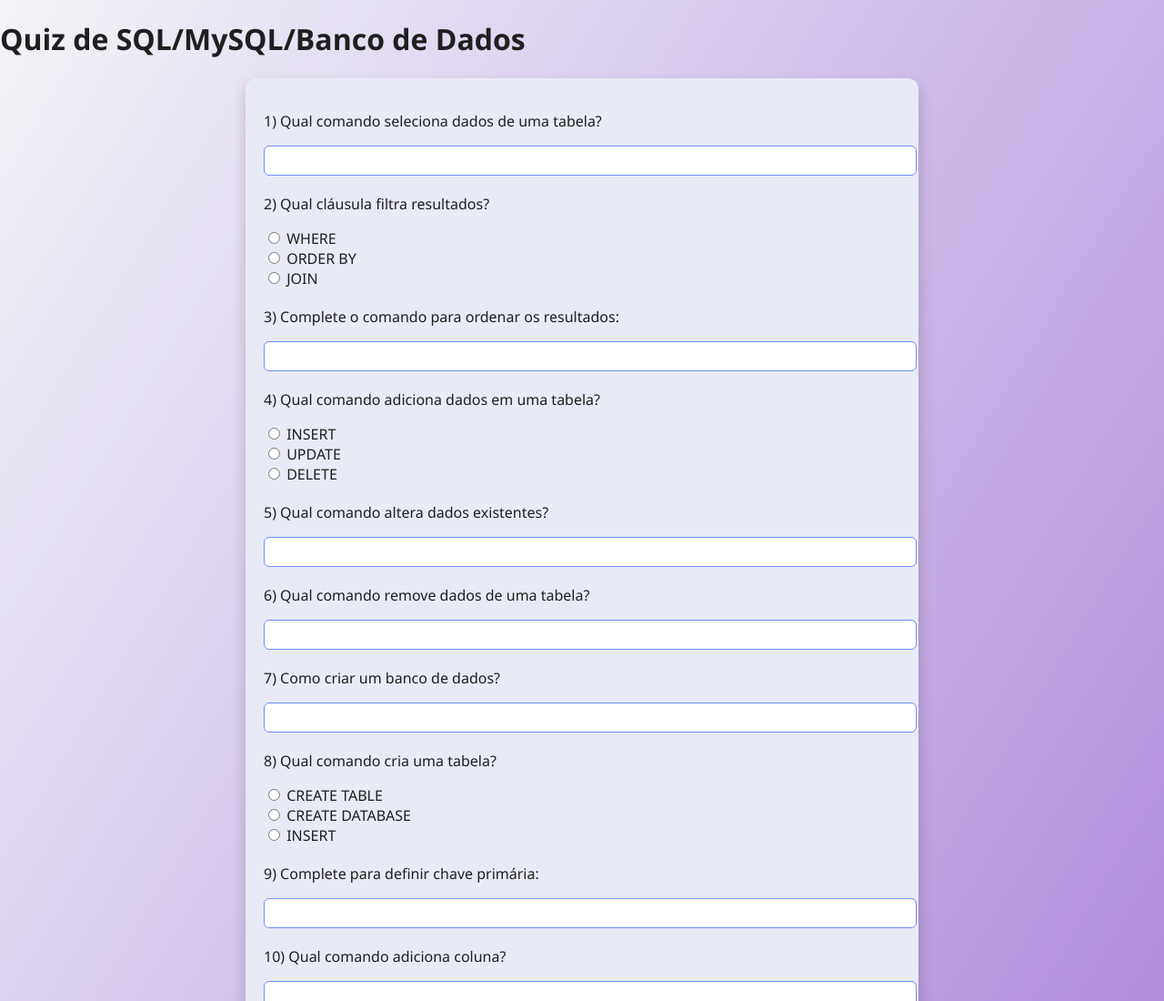
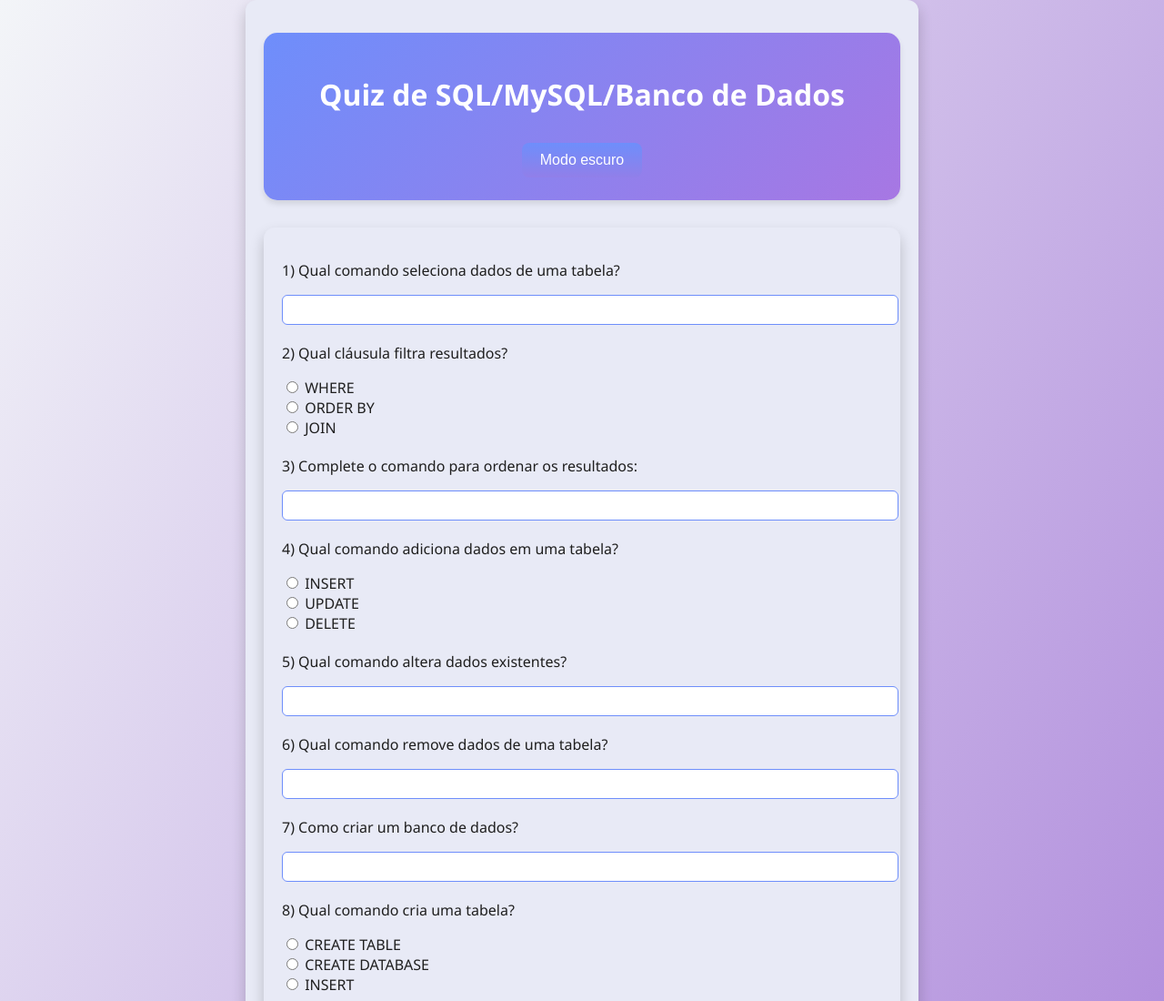
Before and after one commit to valentinebissani/manualTI, a plain HTML site: page jogobancodados.html in a window 1280 px wide. Shown: the top 1100 px of the page at 91% size. Drawn offline with Linux system fonts and the light colour scheme.

Commit message:
Update jogobancodados.html

```diff
--- a/jogobancodados.html
+++ b/jogobancodados.html
@@ -5,12 +5,17 @@
   <title>Quiz – SQL/MySQL/Banco de Dados</title>
   <link rel="stylesheet" href="stylejogos.css">
 </head>
-<body>
-  <header>
-    <h1>Quiz de SQL/MySQL/Banco de Dados</h1>
-  </header>
+<body class="alterar">
+  <div class="container">
 
-  <div class="container">
+            <div class="header-card">
+                <h1>Quiz de SQL/MySQL/Banco de Dados</h1>
+                <button class="btn" onclick="modoEscuro()" id="textmode">Modo escuro</button>
+            </div>
+
+
+
+  <div class="container alterar2">
     <form id="quizForm">
 
       <div class="pergunta">
@@ -119,7 +124,7 @@
 
     <div id="resultado"></div>
   </div>
-
+  </div>
   <footer>
     <p>Quiz de SQL/MySQL/Banco de Dados</p>
   </footer>
```
